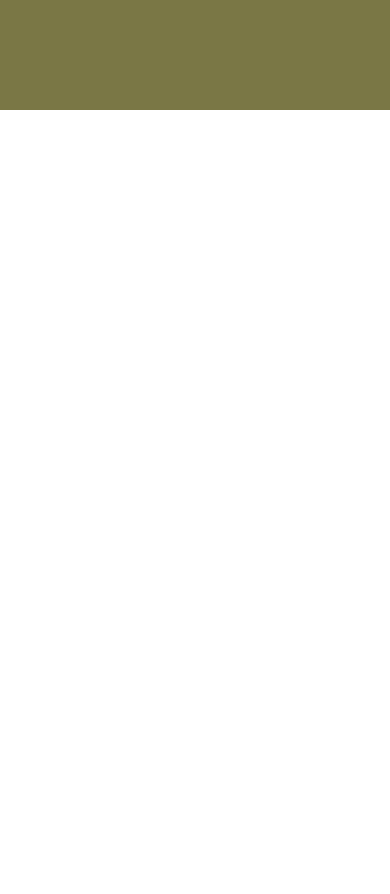
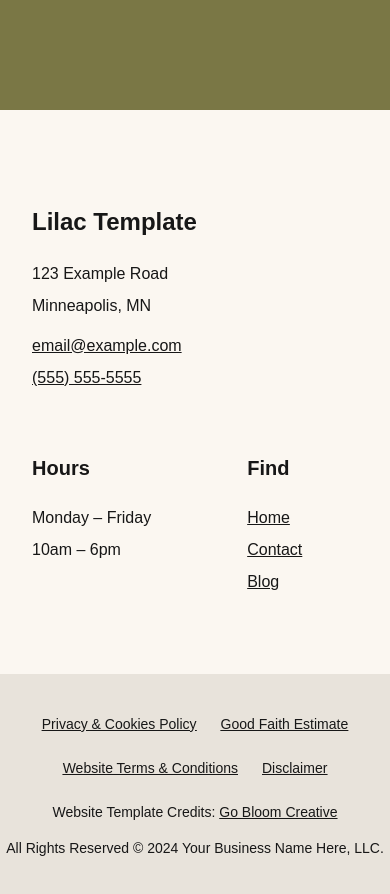
Before and after one commit to Sakshiingle/growmytherapy-assignment, a Next.js app: page / in a window 390 px wide. Shown: the part 7206-8100 px from the top of the page. Before the commit the page ends 7316 px from the top, so only its background shows below. Built offline with nearby package versions, Linux system fonts and the light colour scheme.

Commit message:
Adding footer

```diff
--- a/src/app/page.tsx
+++ b/src/app/page.tsx
@@ -462,9 +462,89 @@ export default function Home() {
   </div>
 </section>
 
+{/* FOOTER */}
+<footer className="bg-[#fbf7f1] pt-24">
+  {/* Outer container */}
+  <div className="max-w-7xl mx-auto px-8 pb-20">
+    {/*
+      flex → horizontal layout
+      justify-between → left content stays left, right content stays right
+    */}
+    <div className="flex flex-col md:flex-row justify-between gap-16">
 
+      {/* LEFT COLUMN — BRAND + CONTACT */}
+      <div>
+        <h3 className="text-2xl font-semibold mb-6">
+          Lilac Template
+        </h3>
 
-    </>
+        <p className="mb-2">123 Example Road</p>
+        <p className="mb-4">Minneapolis, MN</p>
+
+        <p className="underline mb-2">email@example.com</p>
+        <p className="underline">(555) 555-5555</p>
+      </div>
+
+      {/* RIGHT SIDE — HOURS + FIND */}
+      <div className="flex gap-24">
+        {/*
+          gap-24 → space between Hours and Find
+        */}
+
+        {/* HOURS COLUMN */}
+        <div>
+          <h4 className="text-xl font-semibold mb-6">
+            Hours
+          </h4>
+
+          <p className="mb-2">Monday – Friday</p>
+          <p>10am – 6pm</p>
+        </div>
+
+        {/* FIND COLUMN */}
+        <div>
+          <h4 className="text-xl font-semibold mb-6">
+            Find
+          </h4>
+
+          <ul className="space-y-2 underline">
+            <li>
+              <a href="/">Home</a>
+            </li>
+            <li>
+              <a href="/contact">Contact</a>
+            </li>
+            <li>
+              <a href="/blog">Blog</a>
+            </li>
+          </ul>
+        </div>
+      </div>
+
+    </div>
+  </div>
+
+  {/* BOTTOM FOOTER BAR */}
+  <div className="bg-[#e8e3db] py-10 text-center text-sm">
+    <div className="flex flex-wrap justify-center gap-6 underline mb-6">
+      <a href="#">Privacy & Cookies Policy</a>
+      <a href="#">Good Faith Estimate</a>
+      <a href="#">Website Terms & Conditions</a>
+      <a href="#">Disclaimer</a>
+    </div>
+
+    <p className="mb-4">
+      Website Template Credits:{" "}
+      <span className="underline">Go Bloom Creative</span>
+    </p>
+
+    <p>
+      All Rights Reserved © 2024 Your Business Name Here, LLC.
+    </p>
+  </div>
+</footer>
+
+</>
   );
 }
 
```
